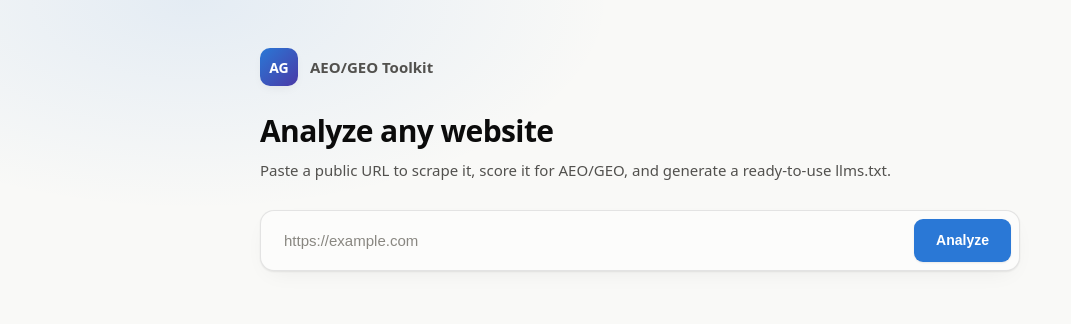
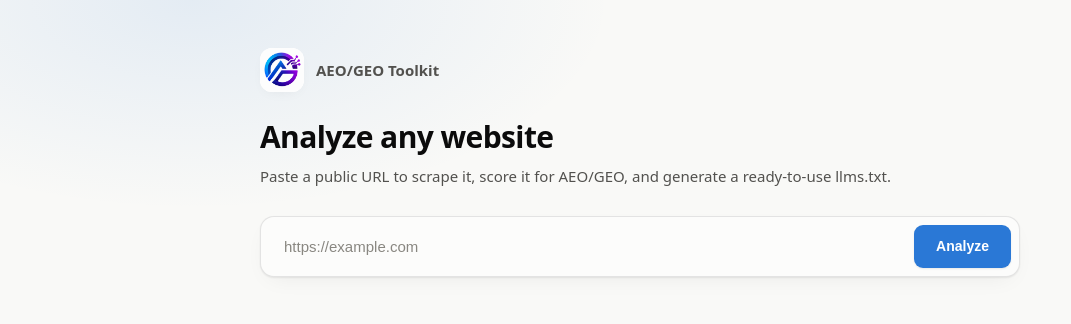
Before and after one commit to YEESWANTH2004/Aeo-Geo, a plain HTML site: page frontend/demo/analyzer.html in a window 1280 px wide. Shown: the whole page, without its empty margins (0-1071 px from the left). Drawn offline with Linux system fonts and the light colour scheme.

Commit message:
logo added

```diff
--- a/frontend/demo/analyzer.html
+++ b/frontend/demo/analyzer.html
@@ -3,6 +3,7 @@
 <head>
   <meta charset="UTF-8" />
   <meta name="viewport" content="width=device-width, initial-scale=1" />
+  <link rel="icon" type="image/png" href="/images/logo.png" />
   <title>AEO/GEO Analyzer</title>
   <style>
     :root {
@@ -80,18 +81,14 @@
     }
 
     .brand__mark {
-      width: 38px;
-      height: 38px;
-      border-radius: 10px;
-      background: linear-gradient(135deg, var(--accent), var(--accent-2));
-      color: #ffffff;
-      display: flex;
-      align-items: center;
-      justify-content: center;
-      font-weight: 700;
-      font-size: 14px;
+      width: 44px;
+      height: 44px;
+      border-radius: 12px;
+      background: #ffffff;
+      display: block;
+      object-fit: contain;
       flex-shrink: 0;
-      box-shadow: 0 4px 12px -4px var(--shadow);
+      box-shadow: 0 4px 14px -6px var(--shadow);
     }
 
     .brand__name {
@@ -192,7 +189,7 @@
 <body>
   <div class="page">
     <div class="brand">
-      <div class="brand__mark">AG</div>
+      <img class="brand__mark" src="/images/logo.png" alt="AEO/GEO Toolkit logo" />
       <div class="brand__name">AEO/GEO Toolkit</div>
     </div>
 
--- a/render.yaml
+++ b/render.yaml
@@ -25,3 +25,6 @@ services:
       - path: "/**/*.css"
         name: Content-Type
         value: text/css; charset=utf-8
+      - path: "/images/*.png"
+        name: Content-Type
+        value: image/png
```
Also changed, not shown: frontend/demo/index.html (+1 -0 lines), frontend/index.html (+1 -0 lines), frontend/images/logo.png (added).
